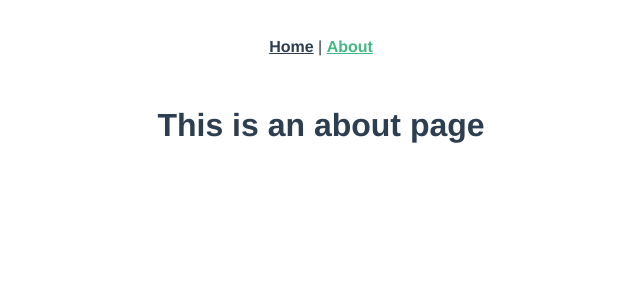
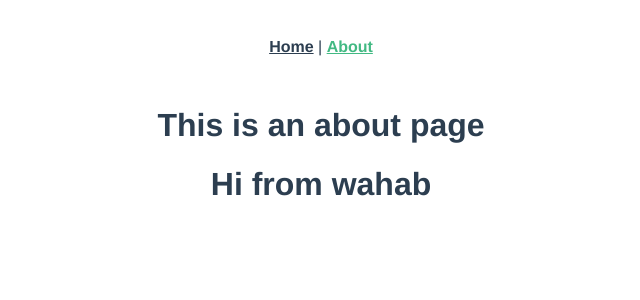
Before and after one commit to Group-10-Vue-Assignment/Cardiomyopathies-Data-Sharing-Platform, a Vue app: page /about in a window 1280 px wide. Shown: the top 300 px of the page, without its empty margins (319-959 px from the left). Built offline with nearby package versions, Linux system fonts and the light colour scheme.

Commit message:
First commit

```diff
--- a/src/views/About.vue
+++ b/src/views/About.vue
@@ -1,5 +1,6 @@
 <template>
   <div class="about">
     <h1>This is an about page</h1>
+    <h1>Hi from wahab</h1>
   </div>
 </template>
```
Also changed, not shown: src/views/Home.vue (+4 -4 lines).
